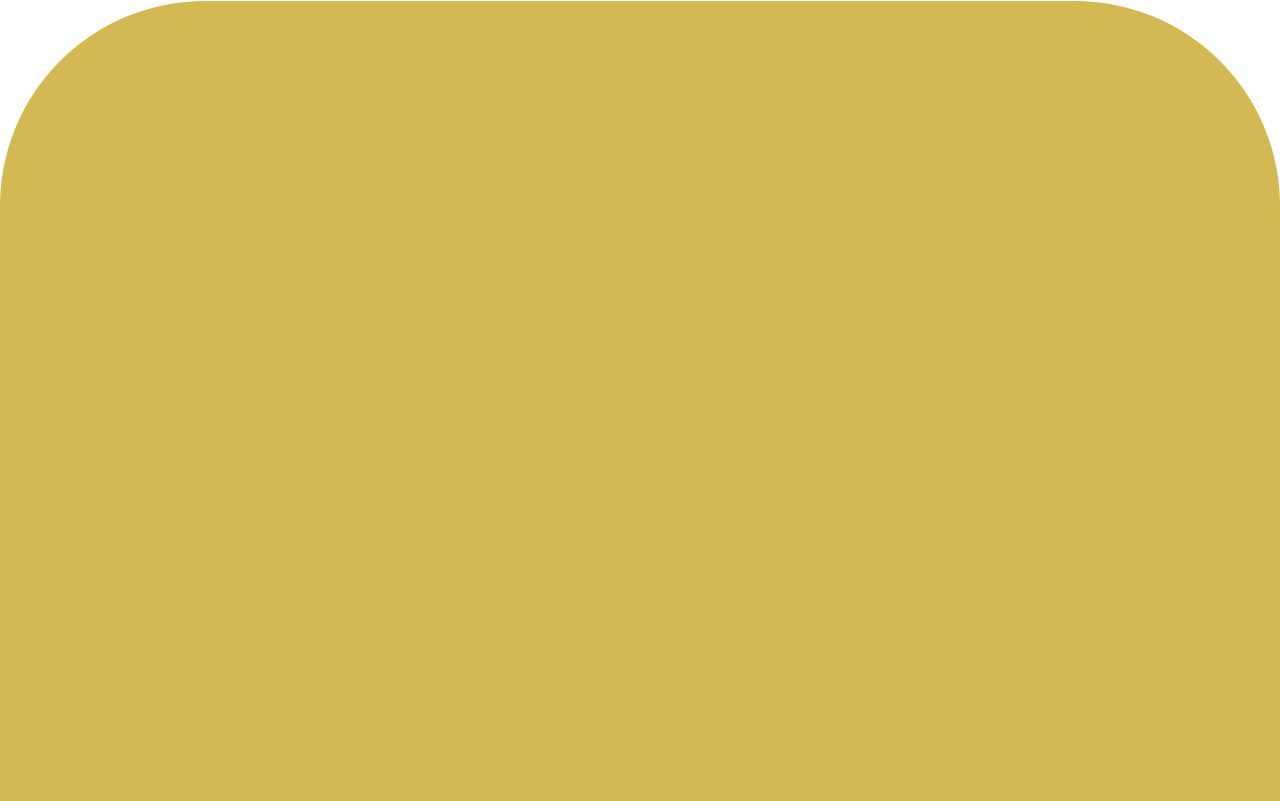
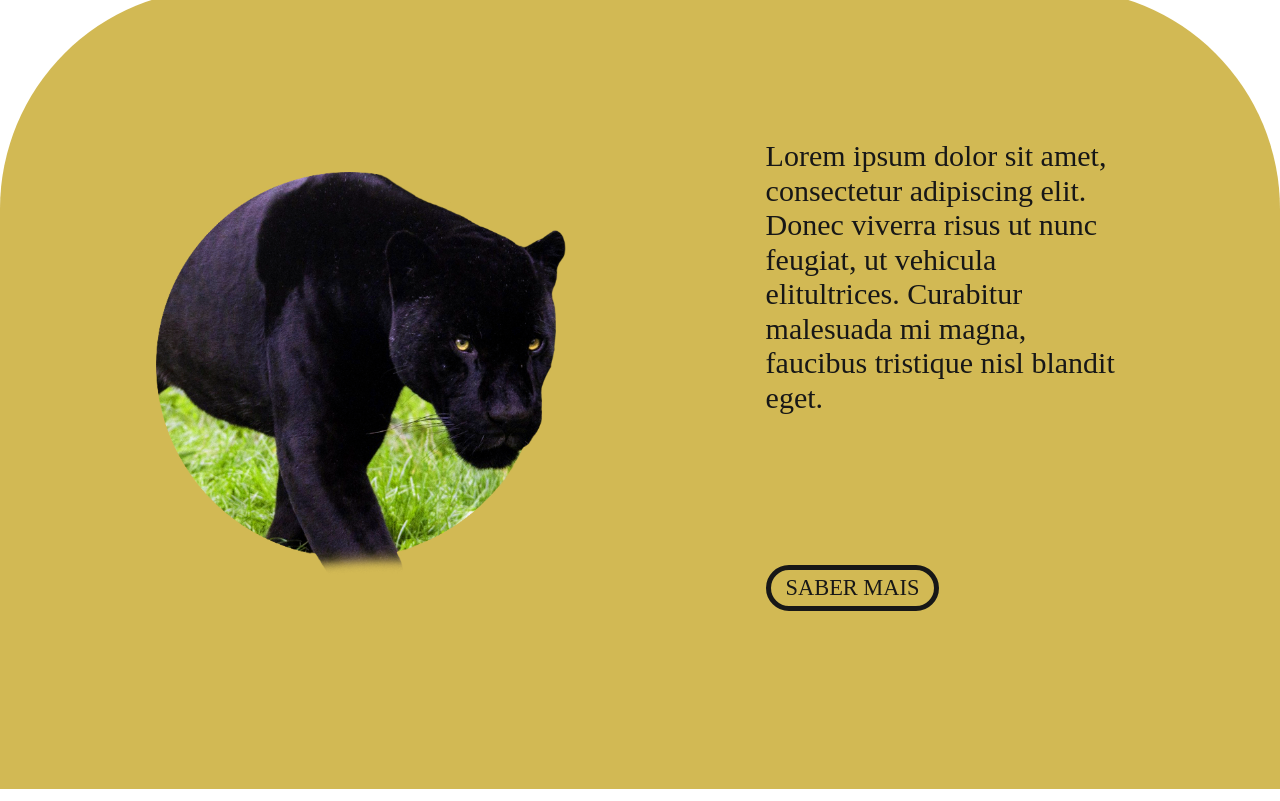
Before and after one commit to Skolastico/website-PG, a plain HTML site: page main.html in a window 1280 px wide. Shown: the part 112-913 px from the top of the page. Drawn offline with nearby package versions, Linux system fonts and the light colour scheme; a web font is replaced by a local one.

Commit message:
Add files via upload

```diff
--- a/css/main.css
+++ b/css/main.css
@@ -17,21 +17,25 @@ ul{
     text-align: center;
     word-spacing: 1em;
     font-size: 1.2em;
+    margin-inline-start: 0;
+
 
 }
 
 li{
     display: inline-block;
     text-transform:uppercase;
+
 }
 
 li a {
     text-decoration: none;
+    font-family: "DIN Pro Medium";
 }
 
 h2{
     margin: auto;
-    font-size: 4.5em;
+    font-size: 4.688em;
     text-align: center;
     font-weight: 800;
 }
@@ -43,16 +47,100 @@ h2{
     justify-content: space-between;
     margin: auto;
     margin-bottom: 15px;
-    margin-top: 15px;
 
 }
 
-.main_class{
-    width: 100%;
-    height: 100vh;
-    background-color: #D2B954;
-    border-radius: 205px 205px 0 0 ;
+#main_content{
+  margin: auto;
+  height: 100vh;
+  background-color: #D2B954;
+  border-radius: 220px 220px 0 0 ;
 }
+
+#main_info{
+  width: 80%;
+  margin: auto;
+  padding-top: 150px;
+}
+
+
+
+
+.slide{
+  display: flex;
+  align-items: center;
+  justify-content: center;
+}
+
+.image_slide{
+  content:url(/img/Slide-1.png);
+  width: 40%
+}
+
+
+.textslide{
+  width: 35%;
+  padding-left: 200px;
+}
+
+
+.textslide p{
+  font-family: "DIN Pro Medium";
+  font-size: 1.875em;
+
+}
+
+
+.btn{
+  font-family: "DIN Pro Medium";
+  background: #34b3a000;
+  color:#171717;
+  font-size:1.4em;
+  text-decoration: none;
+  border-radius: 100px;
+  border: 5px solid  #171717;
+  display: inline-block;
+  margin-top: 150px;
+
+}
+
+.btn:link {
+  padding: 5px 15px;
+  font-size: 1.4em;
+  text-decoration: none;
+  -webkit-transition: background-color .6s, border .6s, color .6s  ease-in-out;
+  transition: background-color .6s, border .6s, color .6s  ease-in-out;
+}
+
+.btn:hover {
+  background-color: #00733b00;
+  color:#353535;
+  border: 5px solid  #353535;
+}
+
+
+
+
+
+
+
+
+
+
+
+
+
+
+
+
+
+
+
+
+
+
+
+
 
 
 
--- a/main.html
+++ b/main.html
@@ -8,6 +8,7 @@
     <script src="https://ajax.googleapis.com/ajax/libs/jquery/3.5.1/jquery.min.js"></script>
     <script type="module" src="https://unpkg.com/ionicons@5.2.3/dist/ionicons/ionicons.esm.js"></script>
     <script nomodule="" src="https://unpkg.com/ionicons@5.2.3/dist/ionicons/ionicons.js"></script>
+    <script src="./js/slideshow.js"></script>
     <title>Main Paige</title>
 </head>
 <body>
@@ -21,8 +22,22 @@
             <li><a href="">contact</a></li>
         </ul>
     </div>
-    <div class="main_class">
+    <div id="main_content">
+        <div id="main_info">
+            <div id="slideshow">
+                <div class="slide">
+                    <div class="image_slide">
+                    </div>
+                    <div class="textslide">
+                        <p>Lorem ipsum dolor sit amet, consectetur adipiscing elit. Donec viverra risus ut nunc feugiat, ut vehicula elitultrices. Curabitur malesuada mi magna, faucibus tristique nisl blandit eget.</p>
+                        <a class="btn btn-full" href="./main.html">SABER MAIS</a>
+                    </div>
+                </div>
+                <div class="slidetext">
 
+                </div>
+            </div>
+        </div>
     </div>
 
 </body>
```
Also changed, not shown: img/Slide-1.png (added).
